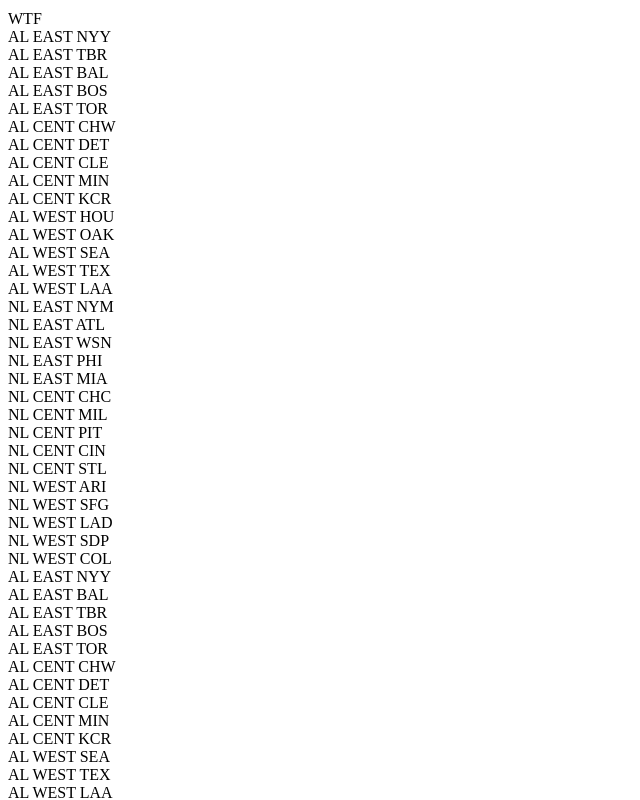
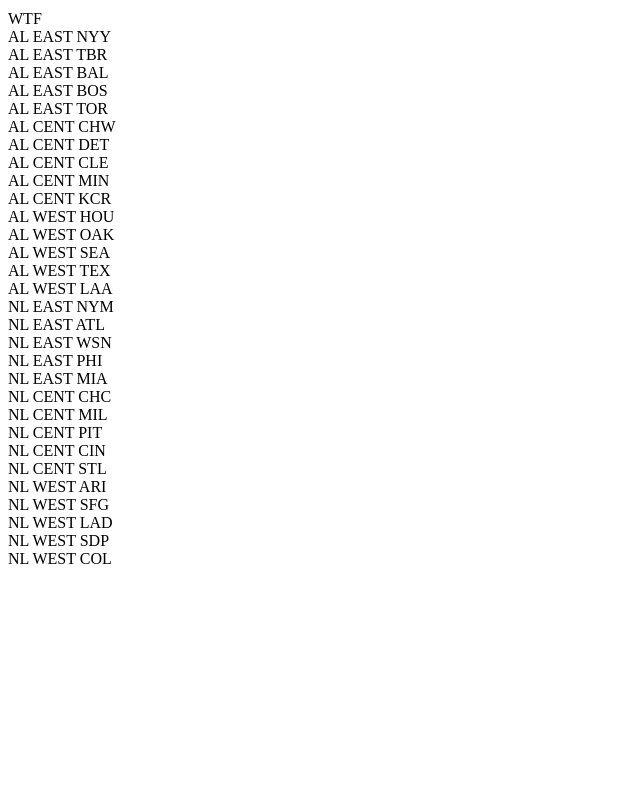
Before and after one commit to slarribeau/react-app-marty, a React (Create React App) app: page / in a window 1280 px wide. Shown: the top 800 px of the page, without its empty margins (0-640 px from the left). Built offline with nearby package versions, Linux system fonts and the light colour scheme.

Commit message:
I am filtering on date

```diff
--- a/src/components/App.js
+++ b/src/components/App.js
@@ -20,7 +20,7 @@
         //console.log(this.state.standings);
         return (
             <div className= "ui container" style={{marginTop:'10px'}}>
-                <Standings data={this.state.standings}/>
+                <Standings data={this.state}/>
             </div>
         );
     }
--- a/src/components/Standings.js
+++ b/src/components/Standings.js
@@ -10,8 +10,12 @@
                 division:null
             };
 */
+    //var words = ['spray', 'limit', 'elite', 'exuberant', 'destruction', 'present'];
+    //const result = words.filter(word => word.length > 6);
 
-    const x = props.data.map((standing) => {
+    const result = props.data.standings.filter(x => x.Date==='2018-3-29');
+
+    const x = result.map((standing) => {
         return (
             <div>
                 {standing.League}  {standing.Division}  {standing.Team}
```
